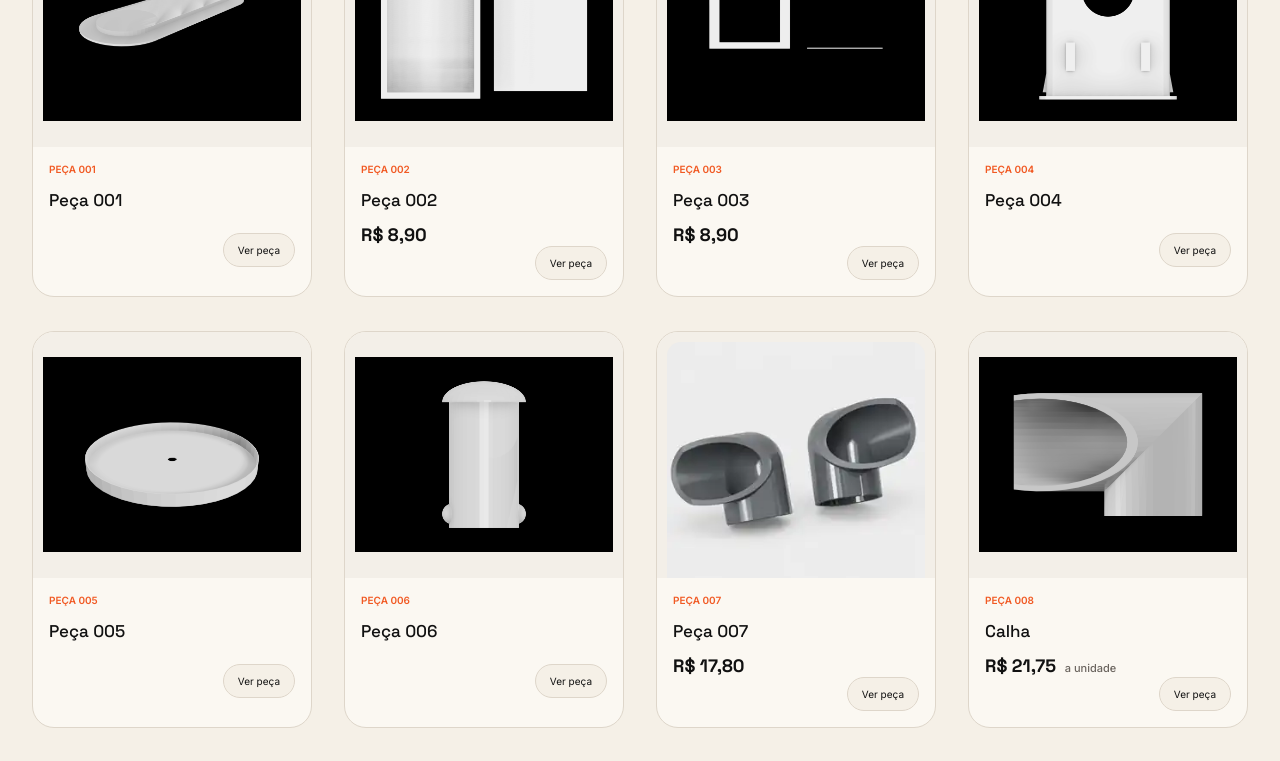
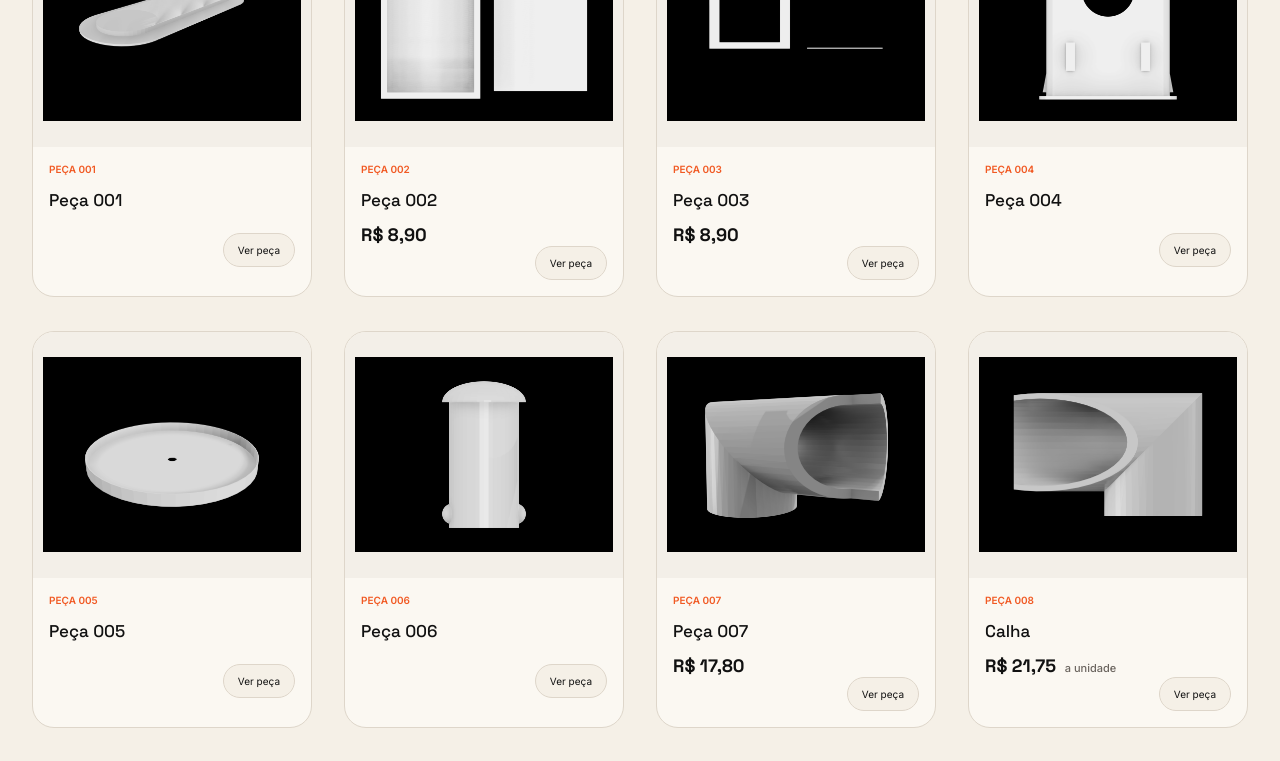
Before and after one commit to GJurass/3duna-catalogo, a Nuxt app: page / in a window 1280 px wide. Shown: the part 470-1231 px from the top of the page. Built offline with nearby package versions, Linux system fonts and the light colour scheme.

Commit message:
feat: adiciona carrossel de imagens à peça 007

```diff
--- a/app/data/products.ts
+++ b/app/data/products.ts
@@ -103,6 +103,11 @@ const productOverrides: Record<string, Partial<Product>> = {
     ]
   },
   '007': {
+    image: '/products/007-1.png',
+    images: [
+      '/products/007-1.png',
+      '/products/007-2.png'
+    ],
     price: 'R$ 17,80'
   },
   '008': {
```
Also changed, not shown: public/products/007-1.png (added), public/products/007-2.png (added).
